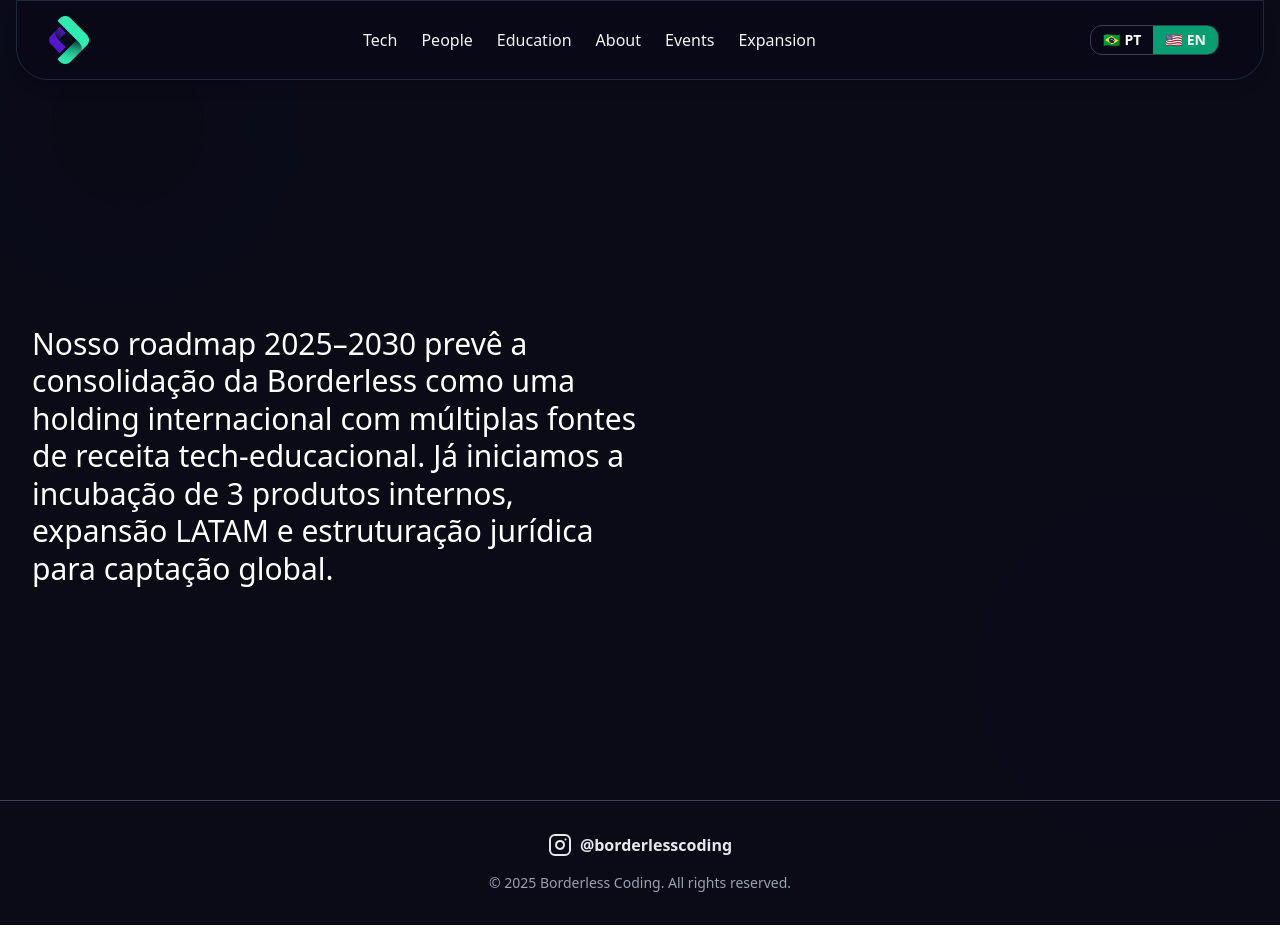
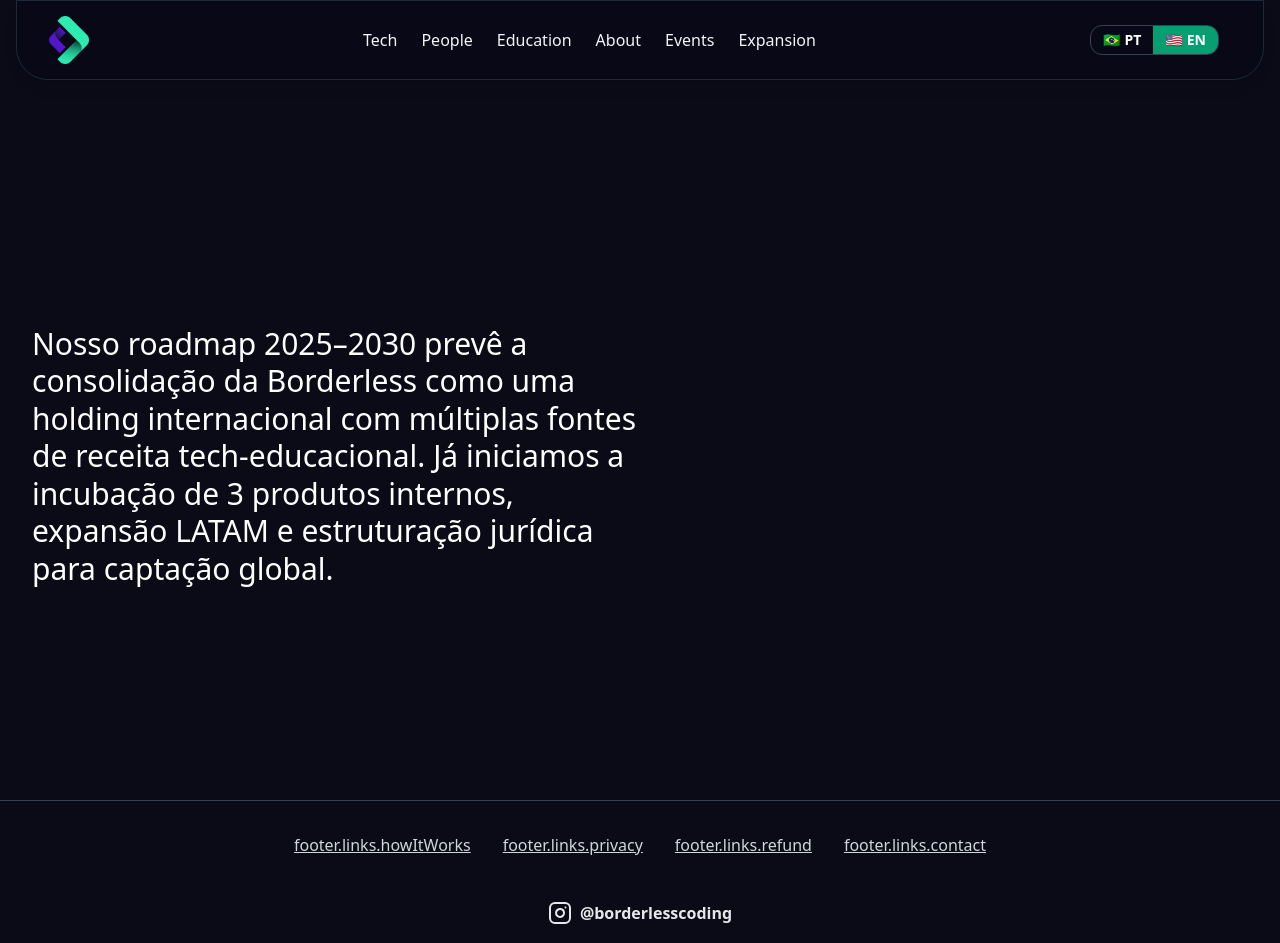
Before and after one commit to ProgramadoresSemPatria/borderless-institutional-website, a Next.js app: page /expansion in a window 1280 px wide. Shown: the top 943 px of the page. Built offline with nearby package versions, Linux system fonts and the light colour scheme.

Commit message:
feat: add information page links

```diff
--- a/app/components/Footer.tsx
+++ b/app/components/Footer.tsx
@@ -7,12 +7,34 @@ import { useLanguage } from '../hooks/useLanguage'
 const Footer: React.FC = () => {
   const { t } = useLanguage()
 
+  const footerLinks = [
+    { href: '/how-it-works', label: t('footer.links.howItWorks') },
+    {
+      href: '/privacy-policy',
+      label: t('footer.links.privacy'),
+    },
+    { href: '/refund', label: t('footer.links.refund') },
+    { href: '/contact', label: t('footer.links.contact') },
+  ]
+
   return (
-    <footer className=" bg-borderless-background border-t border-gray-700 py-8">
-      <div className="absolute top-0 left-0 w-64 h-64 bg-borderless-green/20 rounded-full blur-2xl -z-10"></div>
-      <div className="absolute bottom-0 right-0 w-64 h-64 bg-borderless-purple/20 rounded-full blur-2xl -z-10"></div>
+    <footer className="bg-borderless-background border-t border-gray-700 py-8">
+      <div className="container mx-auto px-4 sm:px-6 lg:px-8 text-center">
+        <div className="mb-6">
+          <nav className="flex flex-wrap justify-center gap-6 md:gap-8 mb-6">
+            {footerLinks.map(({ href, label }) => (
+              <a
+                key={href}
+                href={href}
+                className="text-gray-300 hover:text-borderless-green transition-colors duration-300 font-medium underline"
+              >
+                {label}
+              </a>
+            ))}
+          </nav>
+        </div>
 
-      <div className="container mx-auto px-4 sm:px-6 lg:px-8 text-center">
+        <div className="pt-5">
           <a
             href="https://www.instagram.com/borderlesscoding"
             target="_blank"
@@ -27,6 +49,7 @@ const Footer: React.FC = () => {
             © {new Date().getFullYear()} {t('footer.copyright.message')}
           </p>
         </div>
+      </div>
     </footer>
   )
 }
```
Lines whose indentation alone changed are shown as unchanged.
